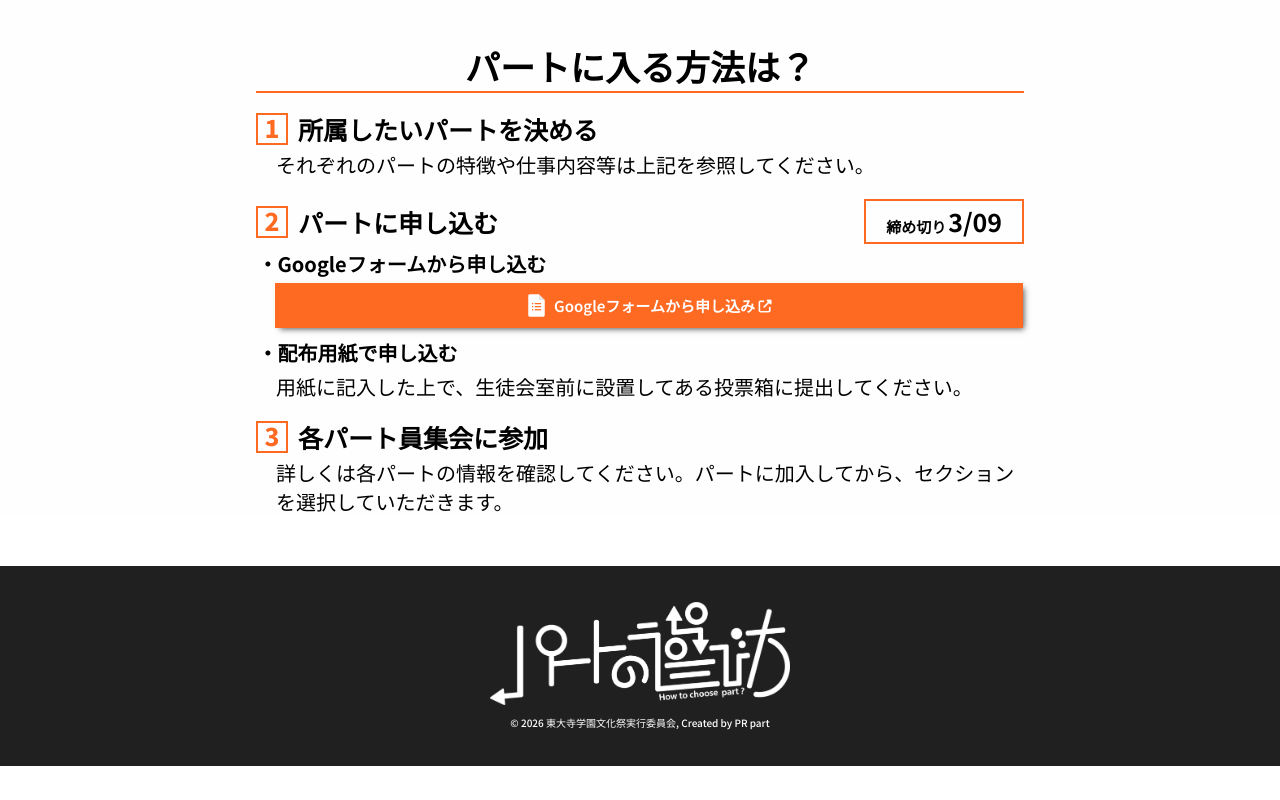
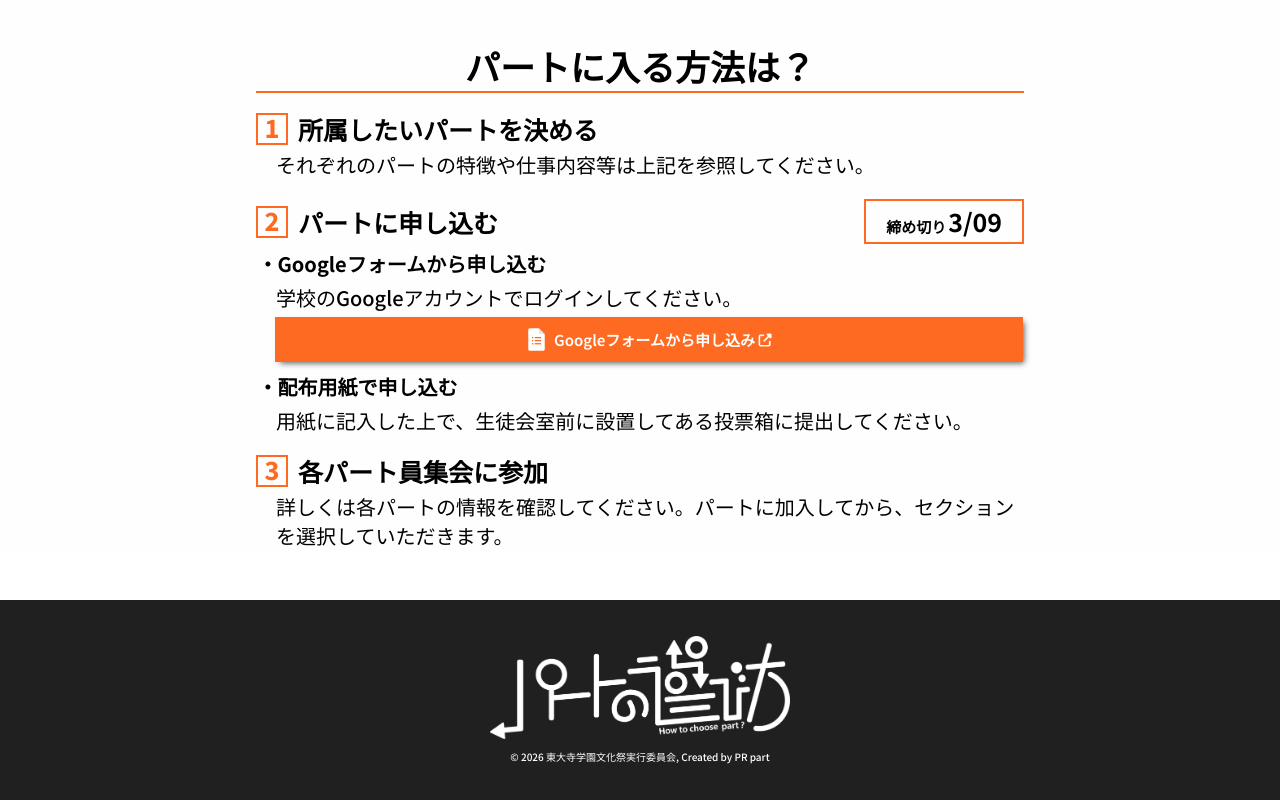
Before and after one commit to 2025seiseisai/choose-part, a website: page choose-part/choose-part.html in a window 1280 px wide. Shown: the part 3763-4563 px from the top of the page. Before the commit the page ends 4529 px from the top, so only its background shows below. Drawn offline with Linux system fonts and the light colour scheme.

Commit message:
Add login instruction for Google account

```diff
--- a/choose-part/choose-part.html
+++ b/choose-part/choose-part.html
@@ -60,6 +60,7 @@
                     </div>
                 </div>
                 <p class="desc_text show_up index_desc2">・Googleフォームから申し込む</p>
+                <p class="desc_text show_up index_desc">学校のGoogleアカウントでログインしてください。</p>
                 <a href="https://docs.google.com/forms/d/e/1FAIpQLSdAQ2n8jZwnm4VDrGSxOnOqc5B0FtVfE28_AMasgpkZUBS1qg/viewform" target="_blank" rel="noopener noreferrer" class="form_link show_up">
                     <img class="form_img1" src="./google_form.png" />
                     <p class="form_text">Googleフォームから申し込み</p>
```
